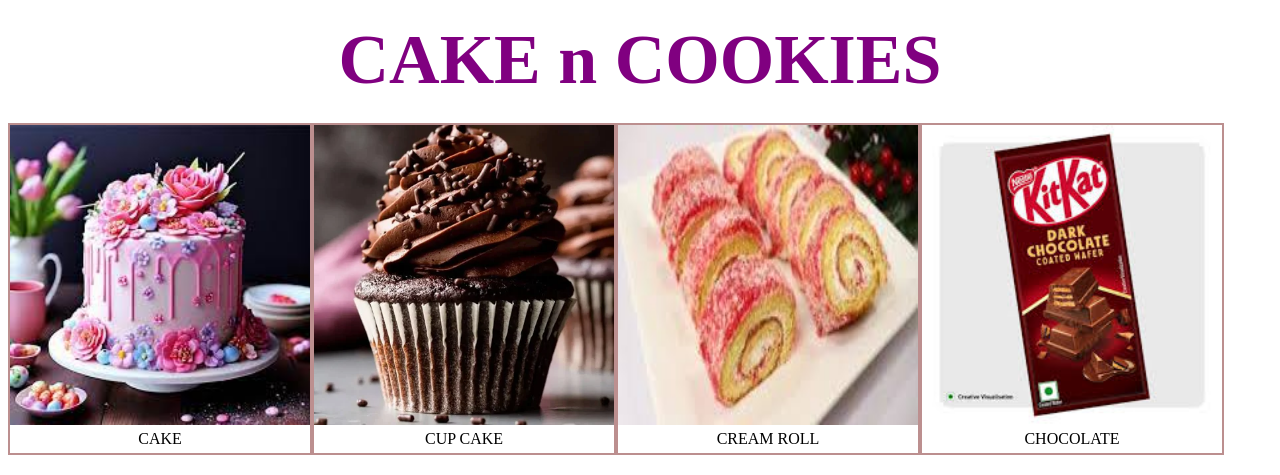
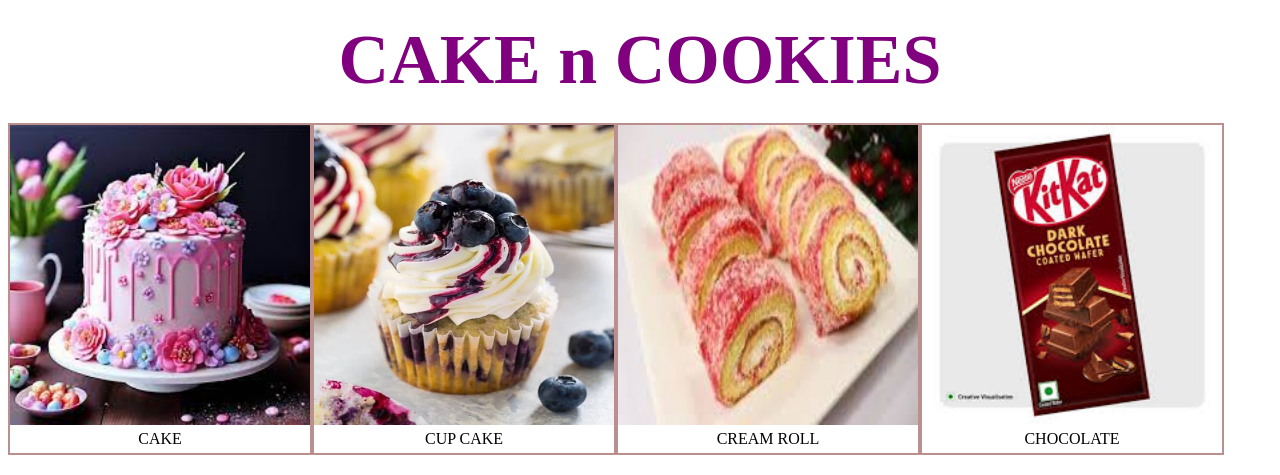
Before and after one commit to Etisha-web/ROSUME, a plain HTML site: page menu.html in a window 1280 px wide. Shown: the top 475 px of the page. Drawn offline with Linux system fonts and the light colour scheme; files that its build step writes are made by us from their sources.

Commit message:
Update menu.html

```diff
--- a/menu.html
+++ b/menu.html
@@ -20,7 +20,7 @@
 
 <div class="a">
 <a href="cup cake.html">
-	<img src="cc1.WEBP" height="300" width="300"></a>
+	<img src="cc2.WEBP" height="300" width="300"></a>
 	<div class="b">
 		<caption>CUP CAKE
 		</caption>
```
